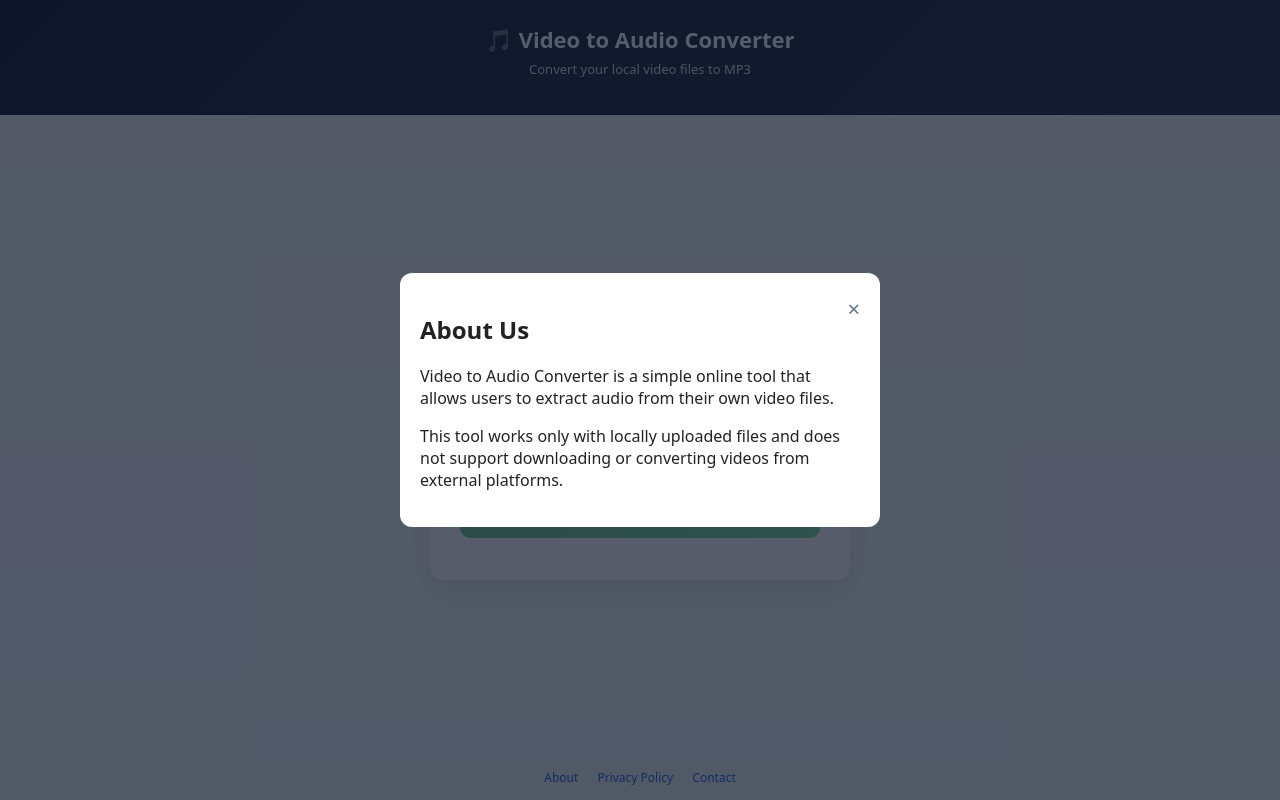
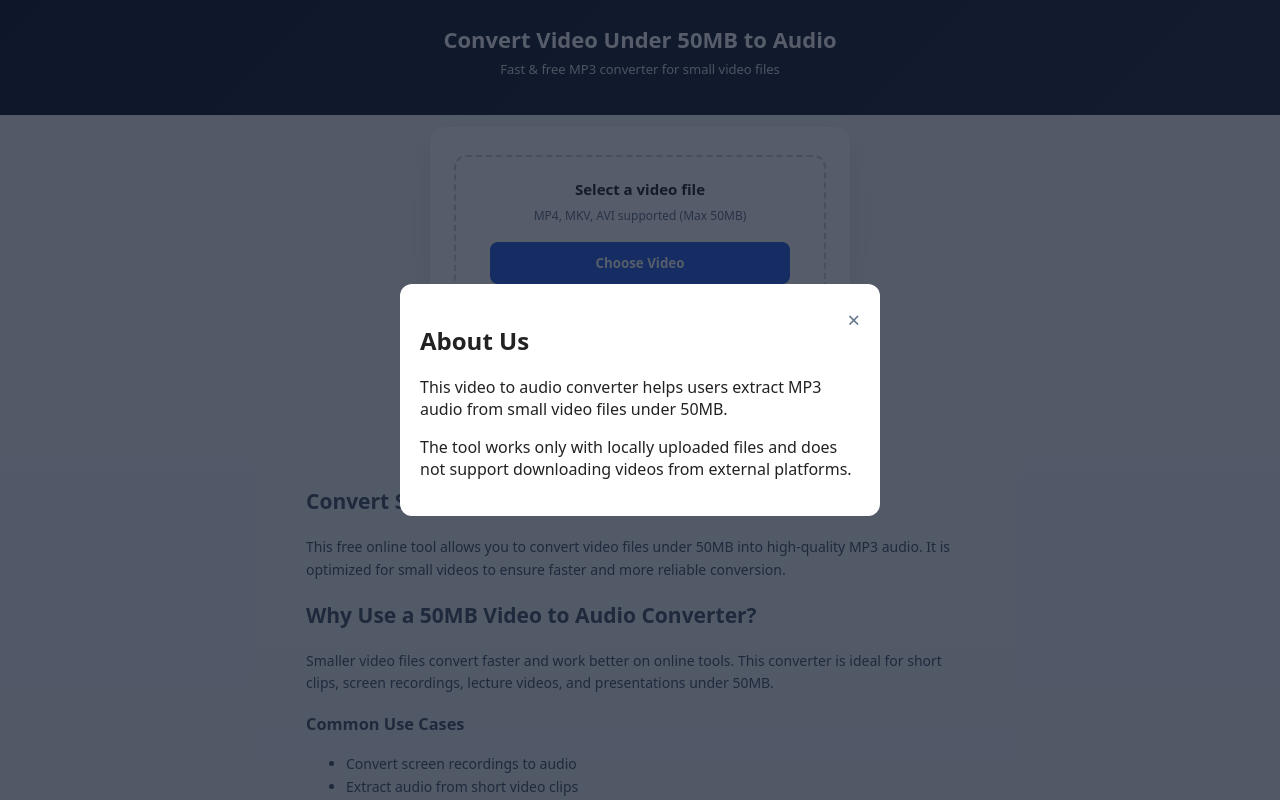
Before and after one commit to Sathwik-45/video-audiocoverter, a plain HTML site: page frontend/index.html in a window 1280 px wide. Both pictures are taken after a click on the link "About". Shown: the top 800 px of the page. Drawn offline with Linux system fonts and the light colour scheme.

Commit message:
updated index.html

```diff
--- a/frontend/index.html
+++ b/frontend/index.html
@@ -4,21 +4,27 @@
   <meta charset="UTF-8" />
   <meta name="viewport" content="width=device-width, initial-scale=1.0" />
 
+  <!-- Google Search Console Verification -->
   <meta name="google-site-verification" content="sAs-CRIMVoRC7wiHH28LR09USsUjV35OJdp5mMUc4QI" />
 
-  <title>Video to Audio Converter</title>
-  <meta name="description" content="Convert video to MP3 audio online for free. Supports MP4, MKV, MOV and more." />
+  <!-- SEO TITLE -->
+  <title>Convert Video Under 50MB to Audio Online | Free MP3 Converter</title>
+
+  <!-- SEO DESCRIPTION -->
+  <meta
+    name="description"
+    content="Convert video files under 50MB to MP3 audio online for free. Fast video to audio converter for small videos, screen recordings, and clips."
+  />
 
   <link rel="stylesheet" href="styles.css" />
 </head>
-
 
 <body>
 
 <!-- ================= HEADER ================= -->
 <header class="header">
-  <h1>🎵 Video to Audio Converter</h1>
-  <p>Convert your local video files to MP3</p>
+  <h1>Convert Video Under 50MB to Audio</h1>
+  <p>Fast & free MP3 converter for small video files</p>
 </header>
 
 <!-- ================= MAIN ================= -->
@@ -28,20 +34,51 @@
     <div class="upload-box">
       <input type="file" id="videoFile" accept="video/*" hidden />
       <p>Select a video file</p>
-      <span>MP4, MKV, AVI supported</span>
+      <span>MP4, MKV, AVI supported (Max 50MB)</span>
       <button type="button" onclick="selectFile()">Choose Video</button>
     </div>
 
     <button type="button" class="convert-btn" onclick="upload()" disabled>
       Convert to MP3
     </button>
+
     <div class="progress-wrapper" id="progressWrapper">
-  <div class="progress-bar" id="progressBar"></div>
-</div>
+      <div class="progress-bar" id="progressBar"></div>
+    </div>
 
     <div id="status"></div>
   </div>
 </main>
+
+<!-- ================= SEO CONTENT ================= -->
+<section style="max-width:700px;margin:40px auto;padding:0 16px;font-size:14px;line-height:1.6;color:#475569;">
+  <h2>Convert Small Video Files to Audio</h2>
+  <p>
+    This free online tool allows you to convert video files under 50MB into
+    high-quality MP3 audio. It is optimized for small videos to ensure
+    faster and more reliable conversion.
+  </p>
+
+  <h2>Why Use a 50MB Video to Audio Converter?</h2>
+  <p>
+    Smaller video files convert faster and work better on online tools.
+    This converter is ideal for short clips, screen recordings, lecture videos,
+    and presentations under 50MB.
+  </p>
+
+  <h3>Common Use Cases</h3>
+  <ul>
+    <li>Convert screen recordings to audio</li>
+    <li>Extract audio from short video clips</li>
+    <li>Convert lecture videos under 50MB</li>
+    <li>Fast MP3 conversion without signup</li>
+  </ul>
+
+  <p style="font-size:12px;color:#64748b;margin-top:16px;">
+    ⚠️ This tool is intended for converting video files that you own or have
+    permission to use. Users are responsible for complying with copyright laws.
+  </p>
+</section>
 
 <!-- ================= FOOTER ================= -->
 <footer class="footer">
@@ -57,12 +94,12 @@
     <span class="close" onclick="closeModal('aboutModal')">&times;</span>
     <h2>About Us</h2>
     <p>
-      Video to Audio Converter is a simple online tool that allows users
-      to extract audio from their own video files.
+      This video to audio converter helps users extract MP3 audio from
+      small video files under 50MB.
     </p>
     <p>
-      This tool works only with locally uploaded files and does not support
-      downloading or converting videos from external platforms.
+      The tool works only with locally uploaded files and does not support
+      downloading videos from external platforms.
     </p>
   </div>
 </div>
@@ -72,8 +109,8 @@
     <span class="close" onclick="closeModal('privacyModal')">&times;</span>
     <h2>Privacy Policy</h2>
     <p>
-      Uploaded files are processed temporarily only for conversion purposes
-      and are automatically deleted after processing.
+      Uploaded files are processed temporarily for conversion purposes
+      and are deleted automatically after processing.
     </p>
     <p>
       We do not collect personal information such as name, email, or phone number.
@@ -85,9 +122,7 @@
   <div class="modal-content">
     <span class="close" onclick="closeModal('contactModal')">&times;</span>
     <h2>Contact</h2>
-    <p>
-      For questions or feedback, contact us at:
-    </p>
+    <p>For questions or feedback, contact us at:</p>
     <p><b>Email:</b> shockytipps@gmail.com</p>
   </div>
 </div>
```
